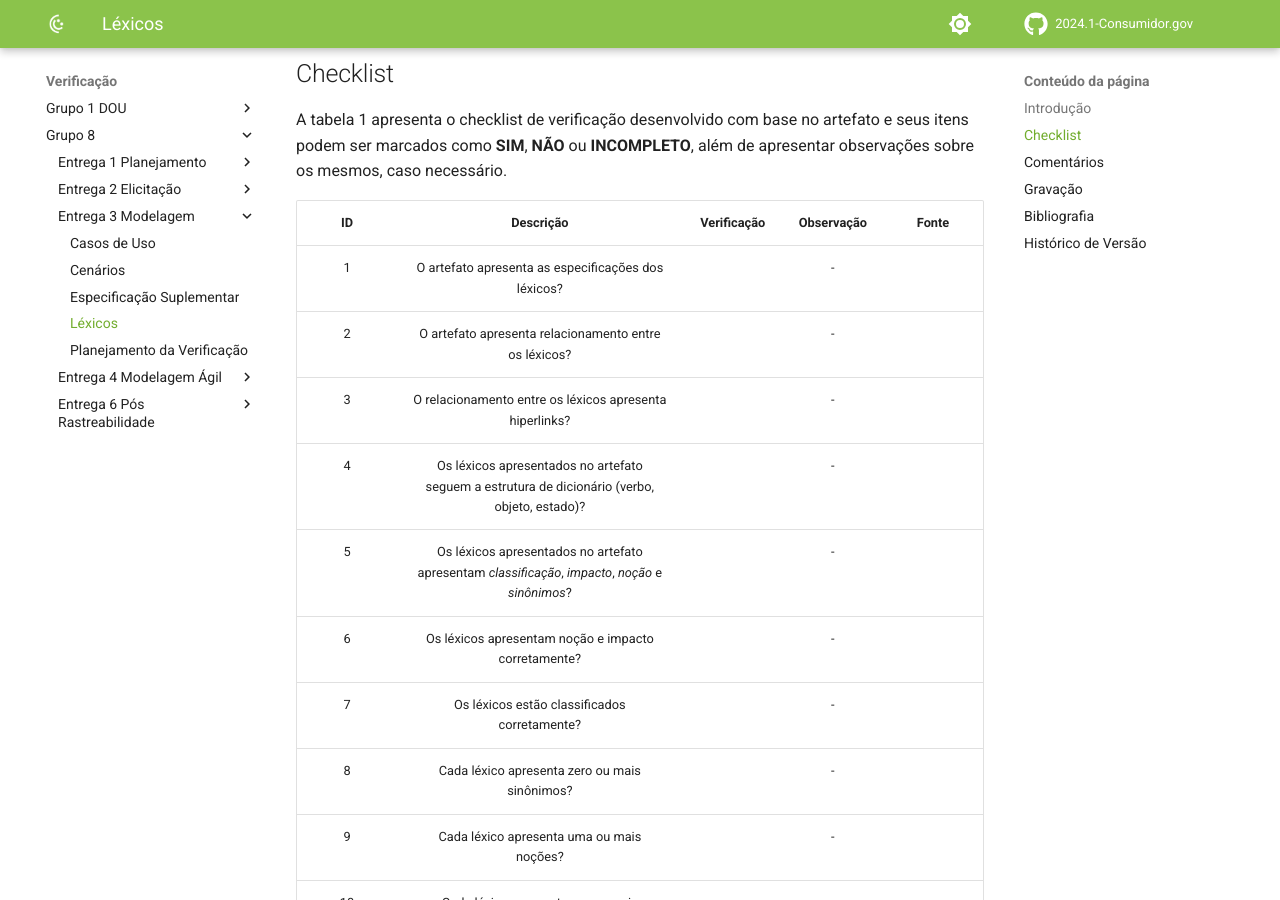
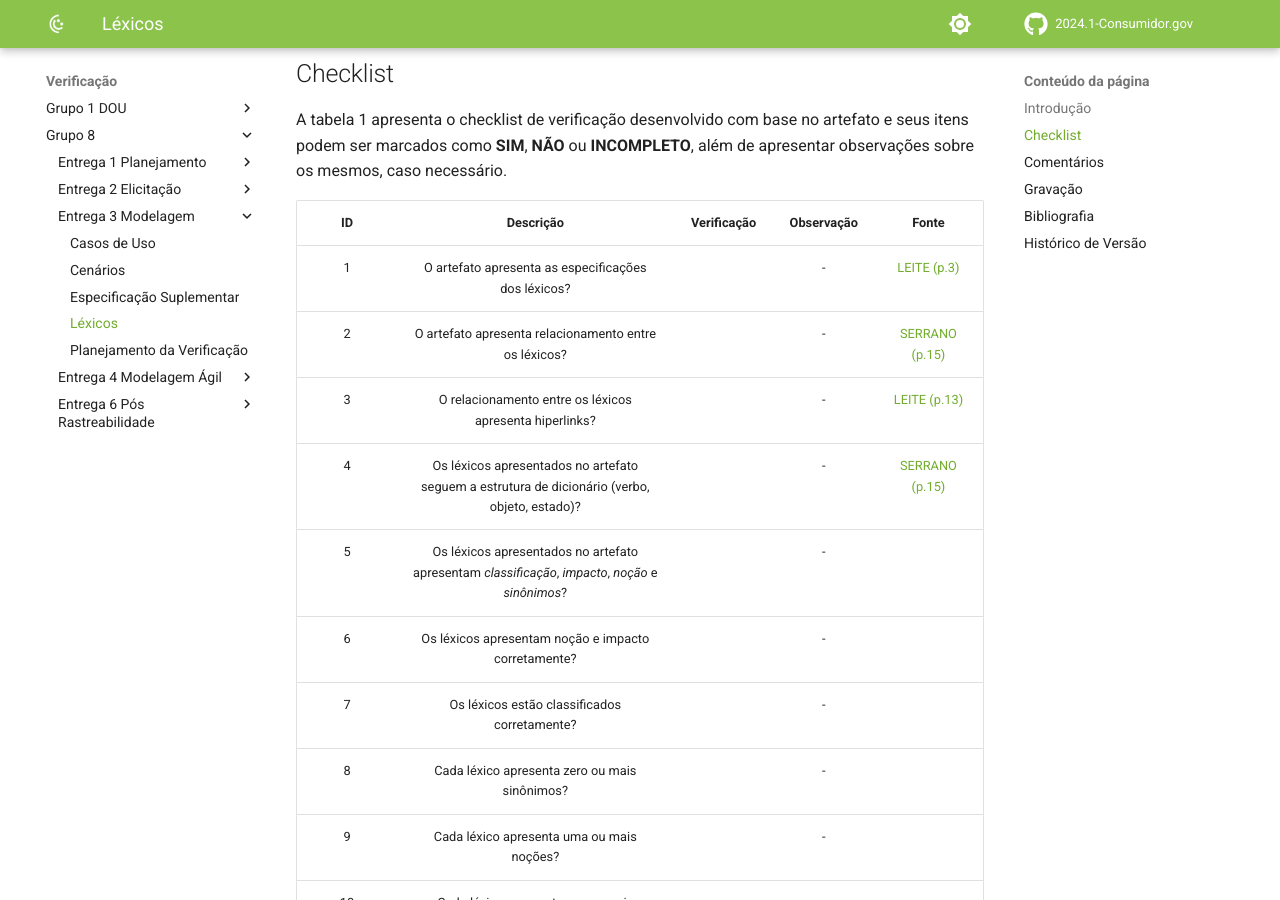
Before and after one commit to Requisitos-de-Software/2024.1-Grupo08, an MkDocs documentation site: the page built from docs/Verificação/Grupo 8/Entrega 3 - Modelagem/lexicos.md, in a window 1280 px wide and 900 px high, scrolled down 381 px. Built offline with MkDocs 1.6.1 and Material for MkDocs 9.7.7, drawn with Linux system fonts in a browser that asks for light colours; comment, search, counter and statistics services are not loaded.

Commit message:
corrigindo imagem

```diff
--- a/docs/Verificação/Grupo 8/Entrega 3 - Modelagem/lexicos.md
+++ b/docs/Verificação/Grupo 8/Entrega 3 - Modelagem/lexicos.md
@@ -12,11 +12,11 @@ A tabela 1 apresenta o checklist de verificação desenvolvido com base no artef
 
 | ID | Descrição | Verificação | Observação | Fonte |
 | :--: | :-----: | :---------: | :--------: | :----:|
-| 1 | O artefato apresenta as especificações dos léxicos? |  | - ||
-| 2 | O artefato apresenta relacionamento entre os léxicos? |  | - ||
-| 3 | O relacionamento entre os léxicos apresenta hiperlinks? |  | - ||
-| 4 | Os léxicos apresentados no artefato seguem a estrutura de dicionário (verbo, objeto, estado)? |  | - ||
-| 5 | Os léxicos apresentados no artefato apresentam *classificação*, *impacto*, *noção* e *sinônimos*? |  | - ||
+| 1 | O artefato apresenta as especificações dos léxicos? |  | - | [LEITE (p.3)](https://raw.githubusercontent.com/Requisitos-de-Software/2024.1-Consumidor.gov/main/assets/img/fontes/henrique/Lexico-1.png) |
+| 2 | O artefato apresenta relacionamento entre os léxicos? |  | - | [SERRANO (p.15)](https://raw.githubusercontent.com/Requisitos-de-Software/2024.1-Consumidor.gov/main/assets/img/fontes/henrique/Lexico-1-2-3.png) |
+| 3 | O relacionamento entre os léxicos apresenta hiperlinks? |  | - | [LEITE (p.13)](https://raw.githubusercontent.com/Requisitos-de-Software/2024.1-Consumidor.gov/main/assets/img/fontes/henrique/Lexico-1-2-3.png) |
+| 4 | Os léxicos apresentados no artefato seguem a estrutura de dicionário (verbo, objeto, estado)? |  | - |[SERRANO (p.15)](https://raw.githubusercontent.com/Requisitos-de-Software/2024.1-Consumidor.gov/main/assets/img/fontes/henrique/Lexico-4.png) |
+| 5 | Os léxicos apresentados no artefato apresentam *classificação*, *impacto*, *noção* e *sinônimos*? |  | - | |
 | 6 | Os léxicos apresentam noção e impacto corretamente? |  | - ||
 | 7 | Os léxicos estão classificados corretamente? |  | - ||
 | 8 | Cada léxico apresenta zero ou mais sinônimos? |  | - ||
```
Also changed, not shown: assets/img/fontes/henrique/Lexico-8a10.png (renamed from assets/img/fontes/henrique/Lexico-5a11.png).
